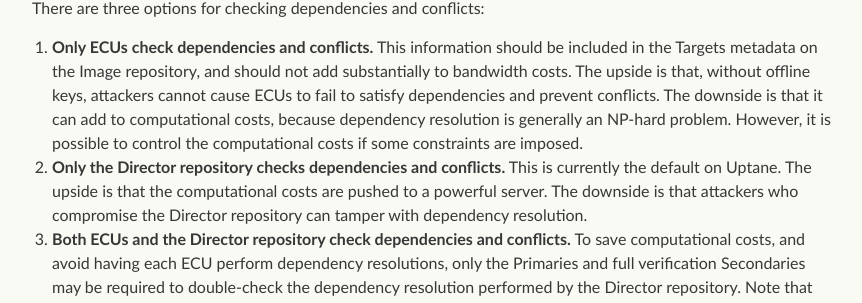
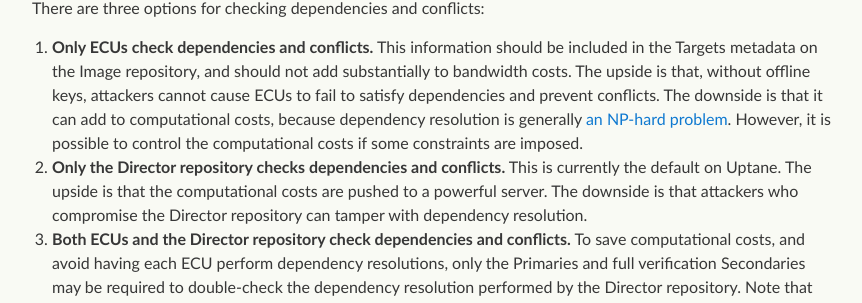
Before and after one commit to uptane/deployment-considerations, a Jekyll site: the page built from security_considerations.md, in a window 1280 px wide and 900 px high, scrolled down 2228 px. Shown: the part 223-526 px from the top of the window, without its empty margins (208-1070 px from the left). Built offline with Jekyll 4.4.1, drawn with Linux system fonts in a browser that asks for light colours; our own code applies the rules of GitHub Pages for plain Markdown files; part of the change alters nothing that is shown.

```diff
--- a/security_considerations.md
+++ b/security_considerations.md
@@ -41,7 +41,7 @@ The *dependencies* for a given ECU is the set of other images that SHOULD also b
 
 There are three options for checking dependencies and conflicts:
 
-1. **Only ECUs check dependencies and conflicts.** This information should be included in the Targets metadata on the Image repository, and should not add substantially to bandwidth costs. The upside is that, without offline keys, attackers cannot cause ECUs to fail to satisfy dependencies and prevent conflicts. The downside is that it can add to computational costs, because dependency resolution is generally an NP-hard problem. However, it is possible to control the computational costs if some constraints are imposed.
+1. **Only ECUs check dependencies and conflicts.** This information should be included in the Targets metadata on the Image repository, and should not add substantially to bandwidth costs. The upside is that, without offline keys, attackers cannot cause ECUs to fail to satisfy dependencies and prevent conflicts. The downside is that it can add to computational costs, because dependency resolution is generally [an NP-hard problem](https://research.swtch.com/version-sat). However, it is possible to control the computational costs if some constraints are imposed.
 2. **Only the Director repository checks dependencies and conflicts.** This is currently the default on Uptane. The upside is that the computational costs are pushed to a powerful server. The downside is that attackers who compromise the Director repository can tamper with dependency resolution.
 3. **Both ECUs and the Director repository check dependencies and conflicts.** To save computational costs, and avoid having each ECU perform dependency resolutions, only the Primaries and full verification Secondaries may be required to double-check the dependency resolution performed by the Director repository. Note that this is not an NP-hard problem because these ECUs simply need to check that there is no conflict between the Director and Image repositories. The trade-off is that when Primaries are compromised, Secondaries have to depend on the Director repository.
 
```
